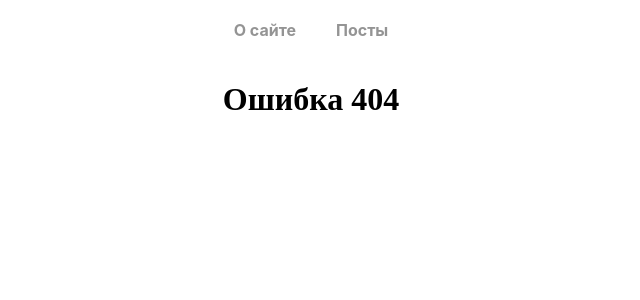
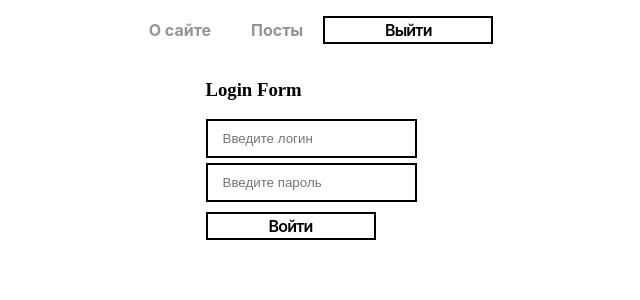
Before and after one commit to KorzhowVD/ToDoApp, a React (Create React App) app: page /login in a window 1280 px wide. Before the commit this address led to /error. Shown: the top 300 px of the page, without its empty margins (329-969 px from the left). Built offline with nearby package versions, Linux system fonts and the light colour scheme.

Commit message:
Бесконечная лента

```diff
--- a/src/components/App.js
+++ b/src/components/App.js
@@ -2,13 +2,35 @@ import { BrowserRouter } from "react-router-dom";
 import "../styles/App.css"
 import Navbar from './UI/navbar/Navbar';
 import AppRouter from './AppRouter/AppRouter';
+import { AuthContext } from "../context";
+import { useState } from 'react';
+import { useEffect } from 'react';
 
 function App() {
+  const [isAuth, setIsAuth] = useState(false)
+  //Состояние с индикацией о том, закончился ли запрос на сервер о проверки на авторизованность
+  const [isLoading, setIsLoading] = useState(true)
+
+  useEffect (() => {
+    if (localStorage.getItem('auth')) {
+      setIsAuth(true)
+    }
+    setIsLoading(false)
+  }, [])
+
   return (
-    <BrowserRouter>
-      <Navbar/>
-      <AppRouter/>
-    </BrowserRouter>
+    <AuthContext.Provider value={
+      {
+        isAuth,
+        setIsAuth,
+        isLoading
+      }
+    }>
+      <BrowserRouter>
+        <Navbar/>
+        <AppRouter/>
+      </BrowserRouter>
+    </AuthContext.Provider>
   )
 }
 
--- a/src/components/AppRouter/AppRouter.jsx
+++ b/src/components/AppRouter/AppRouter.jsx
@@ -3,18 +3,43 @@ import Error from '../../pages/Error';
 import About from './../../pages/About';
 import Posts from '../../pages/Posts';
 import PostIdPage from './../../pages/PostIdPage';
+import { privateRoutes, publicRoutes } from './../../router/routes';
+import { useContext } from "react";
+import { AuthContext } from './../../context/index';
+import Preloader from "../UI/preloader/Preloader";
 
 
 function AppRouter() {
+	const {isAuth, isLoading} = useContext(AuthContext)
+
+	if (isLoading) {
+		return <Preloader/>
+	}
+
 	return (
-		<Routes>
-			<Route path="/about" element={<About/>}/>
-			<Route path="/" element={<Posts/>}/>
-			<Route path="/posts" element={<Posts/>}/>
-			<Route path='/posts/:id' element={<PostIdPage/>}/>
-			<Route path='/error' element={<Error/>}/>
-			<Route path='/*' element={<Navigate to='/error' replace/>}/>
-		</Routes>
+		isAuth
+			?
+				<Routes>
+					{privateRoutes.map(route =>
+						<Route
+							path={route.path}
+							element={<route.element/>}
+							key={route.path}
+						/>
+					)}
+					<Route path='/*' element={<Navigate to='/posts' replace/>}/>
+				</Routes>
+			:
+				<Routes>
+					{publicRoutes.map(route =>
+							<Route
+								path={route.path}
+								element={<route.element/>}
+								key={route.path}
+							/>
+						)}
+						<Route path='/*' element={<Navigate to='/login' replace/>}/>
+				</Routes>
 	)
 }
 
--- a/src/components/UI/navbar/Navbar.jsx
+++ b/src/components/UI/navbar/Navbar.jsx
@@ -1,13 +1,23 @@
 import React from 'react'
 import { Link } from 'react-router-dom'
+import { useContext } from 'react';
+import { AuthContext } from './../../../context/index';
+import MyButton from '../button/MyButton';
 
 function Navbar() {
+	const {isAuth, setIsAuth} = useContext(AuthContext)
+	const logout = () => {
+		setIsAuth(false)
+		localStorage.removeItem('auth')
+	}
+
 	return (
-		<div>
+		<div className='headerWrapper'>
 			<nav className="navbar">
 				<Link to="/about">О сайте</Link>
 				<Link to="/posts">Посты</Link>
 			</nav>
+			<MyButton className="navbar__btn" onClick={logout}>Выйти</MyButton>
 		</div>
 	)
 }
--- /dev/null
+++ b/src/context/index.js
@@ -0,0 +1,3 @@
+import { createContext } from "react"
+
+export const AuthContext = createContext(null);
--- /dev/null
+++ b/src/hooks/useObserver.js
@@ -0,0 +1,16 @@
+import { useRef } from 'react';
+import { useEffect } from 'react';
+
+export const useObserver = (ref, canLoad, isLoading, callback) => {
+	const observer = useRef();
+	useEffect (() => {
+    if (isLoading) return;
+    if (observer.current) observer.current.disconnect()
+    var cb = function(entries, observer) {
+      if (entries[0].isIntersecting && canLoad)
+        callback()
+    };
+    observer.current = new IntersectionObserver(cb);
+    observer.current.observe(ref.current)
+  }, [isLoading])
+}
--- /dev/null
+++ b/src/pages/Login.jsx
@@ -0,0 +1,28 @@
+import React from 'react'
+import { useContext } from 'react'
+import MyButton from '../components/UI/button/MyButton'
+import MyInput from '../components/UI/input/MyInput'
+import { AuthContext } from './../context/index';
+
+function Login() {
+
+	const {isAuth, setIsAuth} = useContext(AuthContext)
+	const login = event => {
+		event.preventDefault()
+		setIsAuth(true)
+		localStorage.setItem('auth', 'true')
+	}
+
+	return (
+		<div>
+			<form onSubmit={login}>
+				<h3>Login Form</h3>
+				<MyInput type='text' placeholder='Введите логин'/>
+				<MyInput type='password' placeholder='Введите пароль'/>
+				<MyButton>Войти</MyButton>
+			</form>
+		</div>
+	)
+}
+
+export default Login
--- a/src/pages/PostIdPage.jsx
+++ b/src/pages/PostIdPage.jsx
@@ -36,7 +36,7 @@ const PostIdPage = () => {
 					? <Preloader/>
 					: <div>
 						{comments.map(comm =>
-							<div style={{marginTop: 15}}>
+							<div key={comm.id} style={{marginTop: 15}}>
 								<h3>{comm.email}</h3>
 								<div>{comm.body}</div>
 							</div>
--- a/src/pages/Posts.jsx
+++ b/src/pages/Posts.jsx
@@ -11,6 +11,8 @@ import PostForm from './../components/PostForm/PostForm';
 import PostFilter from './../components/PostFilter/PostFilter';
 import MyModal from './../components/UI/modal/MyModal';
 import Preloader from './../components/UI/preloader/Preloader';
+import { useRef } from "react";
+import { useObserver } from './../hooks/useObserver';
 
 function Posts() {
 
@@ -22,10 +24,11 @@ function Posts() {
   const [totalPages, setTotalPages] = useState (0)
   const [limit, setLimit] = useState(10)
   const [page, setPage] = useState(1)
+  const lastElement = useRef()
 
   const [fetchPosts, isPostsLoading, postError] = useFetcing(async () => {
     const response = await PostService.getAll(limit, page);
-    setPosts(response.data)
+    setPosts([...posts, ...response.data])
     const totalCount = response.headers['x-total-count']
     setTotalPages(getPageCount(totalCount, limit))
   })
@@ -34,6 +37,10 @@ function Posts() {
     setPosts ([...posts, newPost])
     setModal(false)
   }
+
+  useObserver (lastElement, page < totalPages, isPostsLoading, () => {
+    setPage(page + 1)
+  })
 
   useEffect (() => {
     fetchPosts()
@@ -64,9 +71,10 @@ function Posts() {
       {postError &&
         <h1>Произошла ошибка: {postError}</h1>
       }
-      {isPostsLoading
-        ? <div className="wrapperPreloader"><Preloader/></div>
-        : <PostList remove={removePost} posts={sortedAndSearchPosts} title='Список 1'/>
+      <PostList remove={removePost} posts={sortedAndSearchPosts} title='Список 1'/>
+      <div ref={lastElement}></div>
+      {isPostsLoading &&
+        <div className="wrapperPreloader"><Preloader/></div>
       }
       <Pagination
         page={page}
--- /dev/null
+++ b/src/router/routes.js
@@ -0,0 +1,17 @@
+import About from './../pages/About';
+import Posts from './../pages/Posts';
+import PostIdPage from './../pages/PostIdPage';
+import Error from '../pages/Error';
+import Login from '../pages/Login';
+
+export const privateRoutes = [
+	{path: '/about', element: About},
+	{path: '/posts', element: Posts},
+	{path: '/', element: Posts},
+	{path: '/posts/:id', element: PostIdPage},
+	{path: '/error', element: Error}
+]
+
+export const publicRoutes = [
+	{path: '/login', element: Login}
+]
--- a/src/styles/App.css
+++ b/src/styles/App.css
@@ -102,3 +102,9 @@ body {
 .navbar > a:hover {
 	color:  #000;
 }
+
+.headerWrapper {
+	display: flex;
+	justify-content: center;
+	align-items: center;
+}
```
